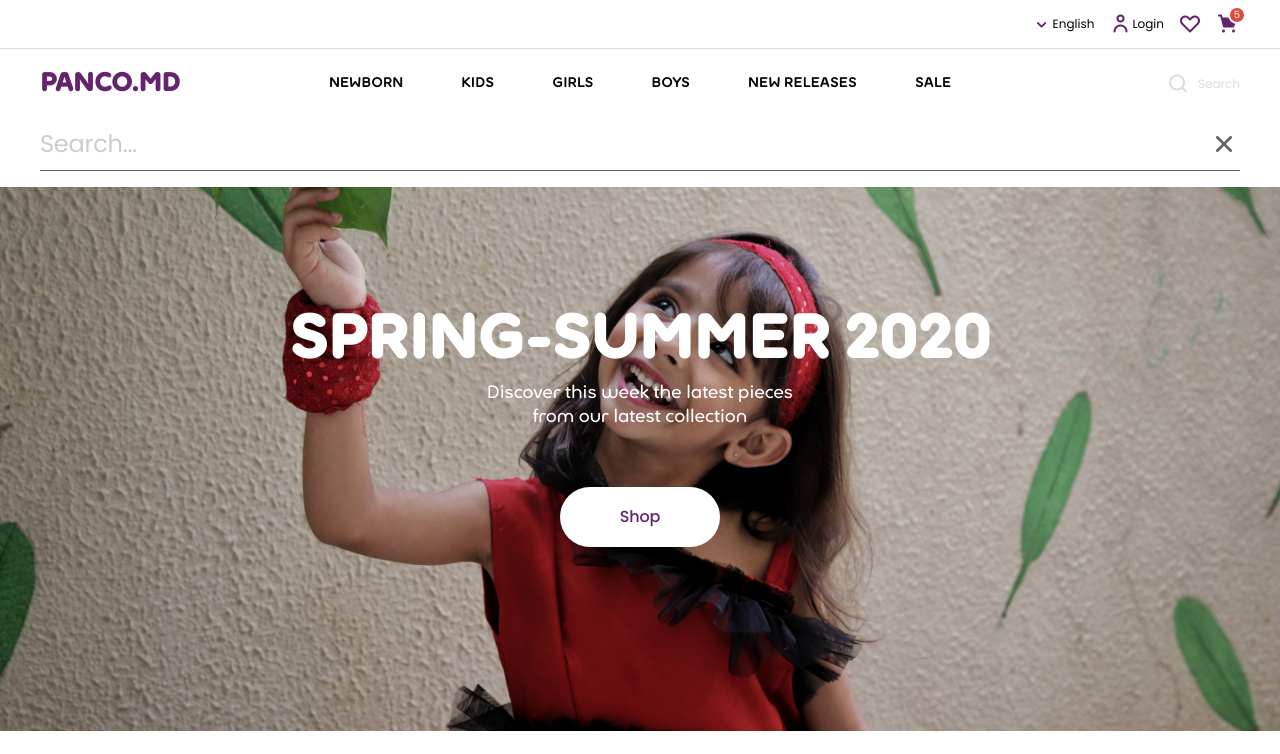
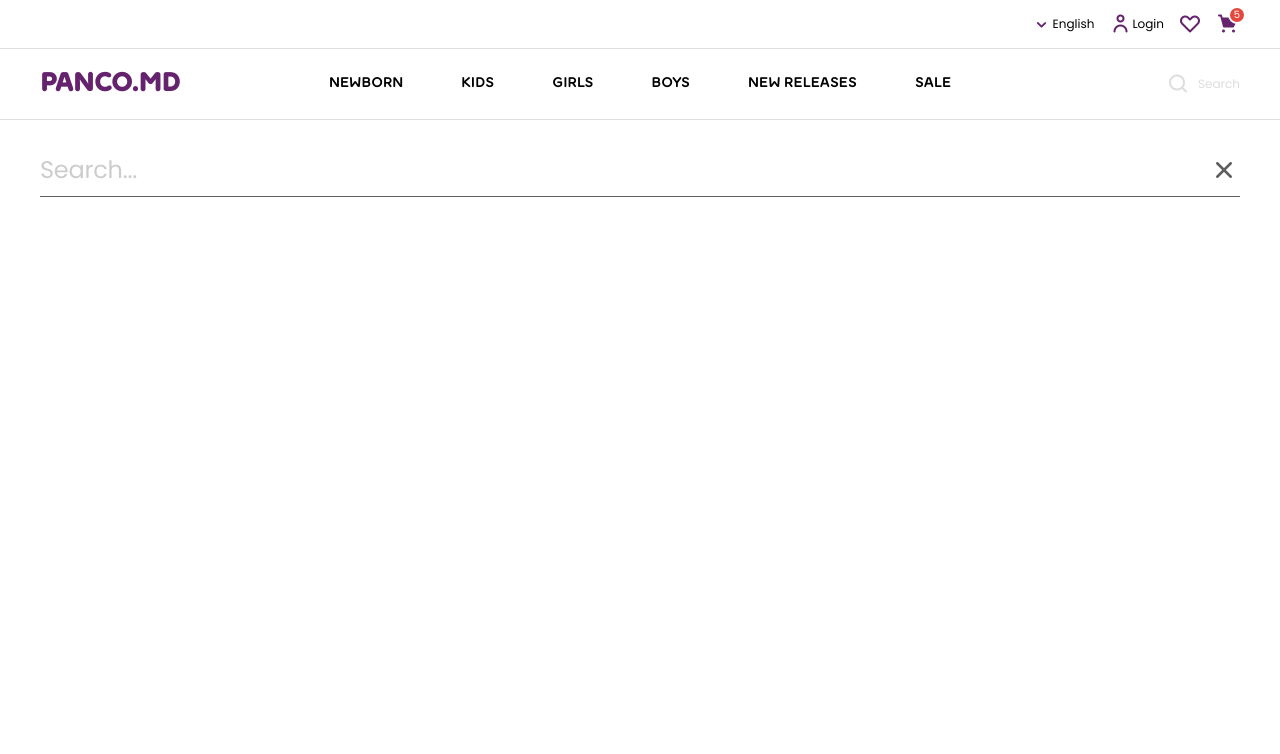
Before and after one commit to you-rick/panco-frontend, a website: page app/index.html in a window 1280 px wide. Both pictures are taken after a click on the button "Search". Shown: the top 754 px of the page. Drawn offline with nearby package versions, Linux system fonts and the light colour scheme; files whose address does not match are found by name; a web font is replaced by a local one.

Commit message:
styling fixes

```diff
--- a/app/js/main.js
+++ b/app/js/main.js
@@ -12,13 +12,13 @@ $(function () {
 
     $(".item-slider.home").slick({
         slidesToShow: slidesNumber,
-        slidesToScroll: slidesNumber,
-        dots: true,
+        slidesToScroll: 1,
+        dots: false,
         infinite: false
     });
     $(".item-slider.internal").slick({
         slidesToShow: wWidth > 900 ? 4 : slidesNumber,
-        slidesToScroll: wWidth > 900 ? 4 : slidesNumber,
+        slidesToScroll: 1,
         dots: false,
         infinite: false
     });
@@ -27,6 +27,7 @@ $(function () {
         e.preventDefault();
         $(".search-dropdown").toggleClass("shown");
         $(".search-toggle.open").toggleClass("active");
+        $("body").toggleClass("o-hidden");
     });
 
     $(".scroll-top").on("click", function (e) {
@@ -38,14 +39,22 @@ $(function () {
     });
 
     $(window).on('scroll load', function () {
+        var $header = $('.main-header');
+        var topNav = ".topbar-navigation";
         var topPos = $(this).scrollTop();
+
         if (topPos >= 48) {
-            $('.main-header').addClass('fixed');
-            $(".topbar-navigation").appendTo("#header_nav");
+            $header.addClass('fixed');
+            if (!$("#header_nav " + topNav).length) {
+                $(topNav).appendTo("#header_nav");
+            }
             return false;
         }
-        $('.main-header').removeClass('fixed');
-        $(".topbar-navigation").appendTo("#topbar_nav");
+        $header.removeClass('fixed');
+        if (!$("#topbar_nav " + topNav).length) {
+            $(topNav).appendTo("#topbar_nav");
+        }
+
     });
 
     $(".dropdown-toggle").on("click", function (e) {
@@ -111,7 +120,7 @@ $(function () {
     $(".topnav-toggle").on("click", function () {
         $(this).toggleClass("active");
         $(".mobile-nav").toggleClass("shown").scrollTop(0);
-        $("body").toggleClass("menu-shown");
+        $("body").toggleClass("o-hidden");
         $(".mobile-nav-overlay").toggleClass("shown");
     });
 
--- a/app/sass/chunks/components.scss
+++ b/app/sass/chunks/components.scss
@@ -142,7 +142,7 @@ h1, h2, h3 {
   padding: rem(16px);
 
   @media screen and (min-width: 1921px) {
-    font-size: rem(16px);
+    font-size: rem(18px);
   }
 
   .img-wrap {
--- a/app/sass/style.scss
+++ b/app/sass/style.scss
@@ -32,9 +32,16 @@
   }
 }
 
+
+
 .topbar-navigation {
   display: flex;
   align-items: stretch;
+  animation: fadeIn 0.2s ease-in;
+
+  &.shown {
+    opacity: 1;
+  }
 
   & > *:not(:first-child) {
     padding-left: rem(14px);
@@ -116,6 +123,7 @@
   }
 
   .cart {
+    position: relative;
     height: rem(48px);
     display: flex;
     align-items: center;
@@ -137,6 +145,11 @@
       width: rem(284px);
     }
   }
+}
+
+@keyframes fadeIn {
+  from {opacity: 0;}
+  to {opacity: 1;}
 }
 
 .main-header-wrap {
@@ -175,6 +188,7 @@
     & + .search-dropdown {
       top: rem(60px);
       padding-top: rem(8px);
+      height: calc(100vh - 3.75rem);
     }
 
     .combobox {
@@ -333,9 +347,6 @@
   }
 }
 
-body.menu-shown {
-  overflow: hidden;
-}
 
 .mobile-nav-overlay {
   @include from-md-screen {
@@ -671,7 +682,7 @@ body.menu-shown {
 .combobox {
   display: none;
   position: fixed;
-  top: rem(118px);
+  top: rem(119px);
   left: 0;
   width: 100%;
   padding: rem(28px) 0 rem(52px);
@@ -768,14 +779,18 @@ body.menu-shown {
   display: none;
   position: fixed;
   width: 100%;
+  height: calc(100vh - 7.5rem);
   z-index: 4;
   background: #fff;
-  top: rem(118px);
+  top: rem(120px);
   left: 0;
   padding-bottom: rem(16px);
+  padding-top: 1.5rem;
 
   @include till-md-screen {
     top: 64px !important;
+    padding-top: 1rem;
+    height: calc(100vh - 64px);
   }
 
   &.shown {
```
Also changed, not shown: app/css/chunks/components.css, app/css/style.css.
